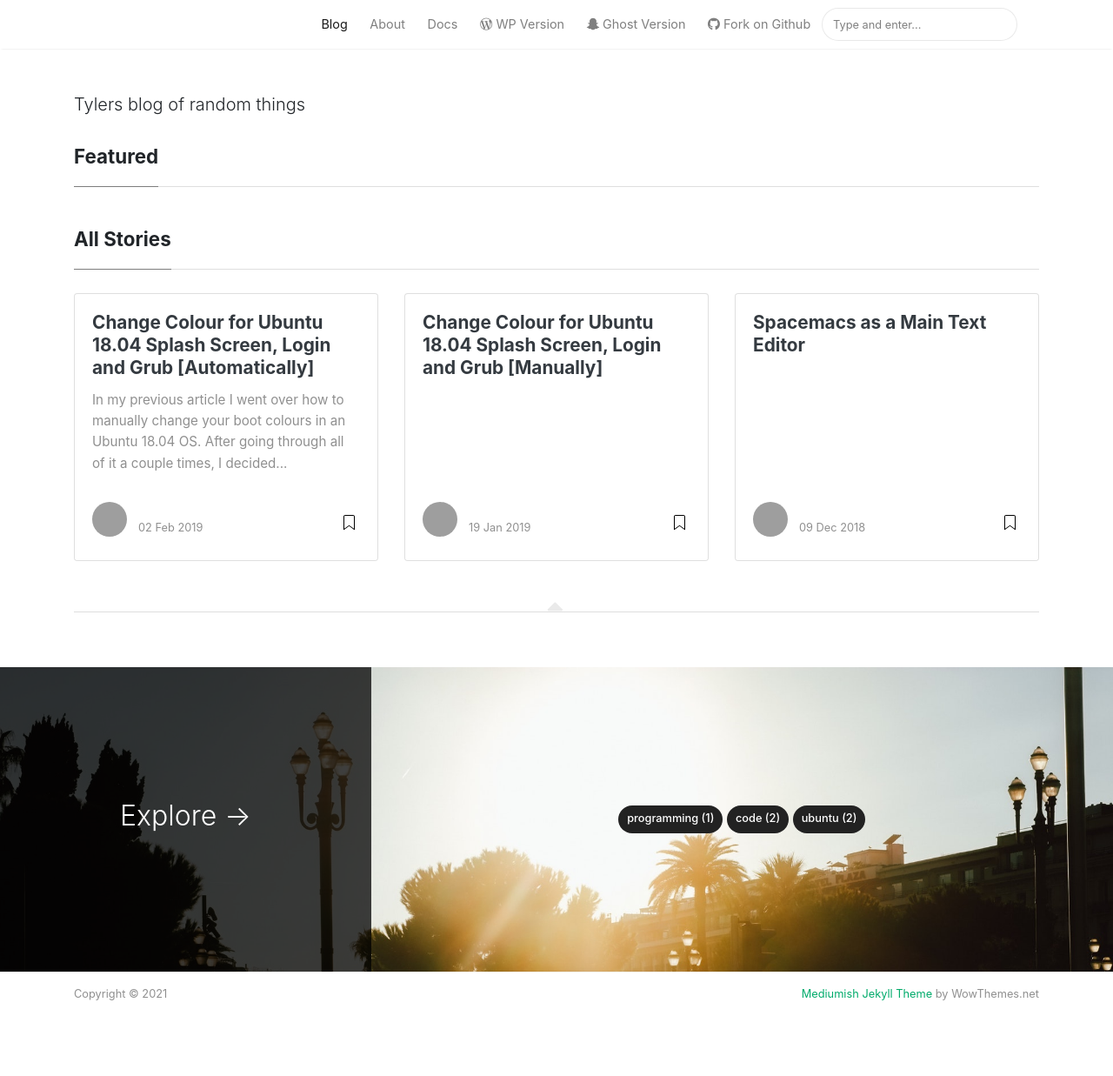
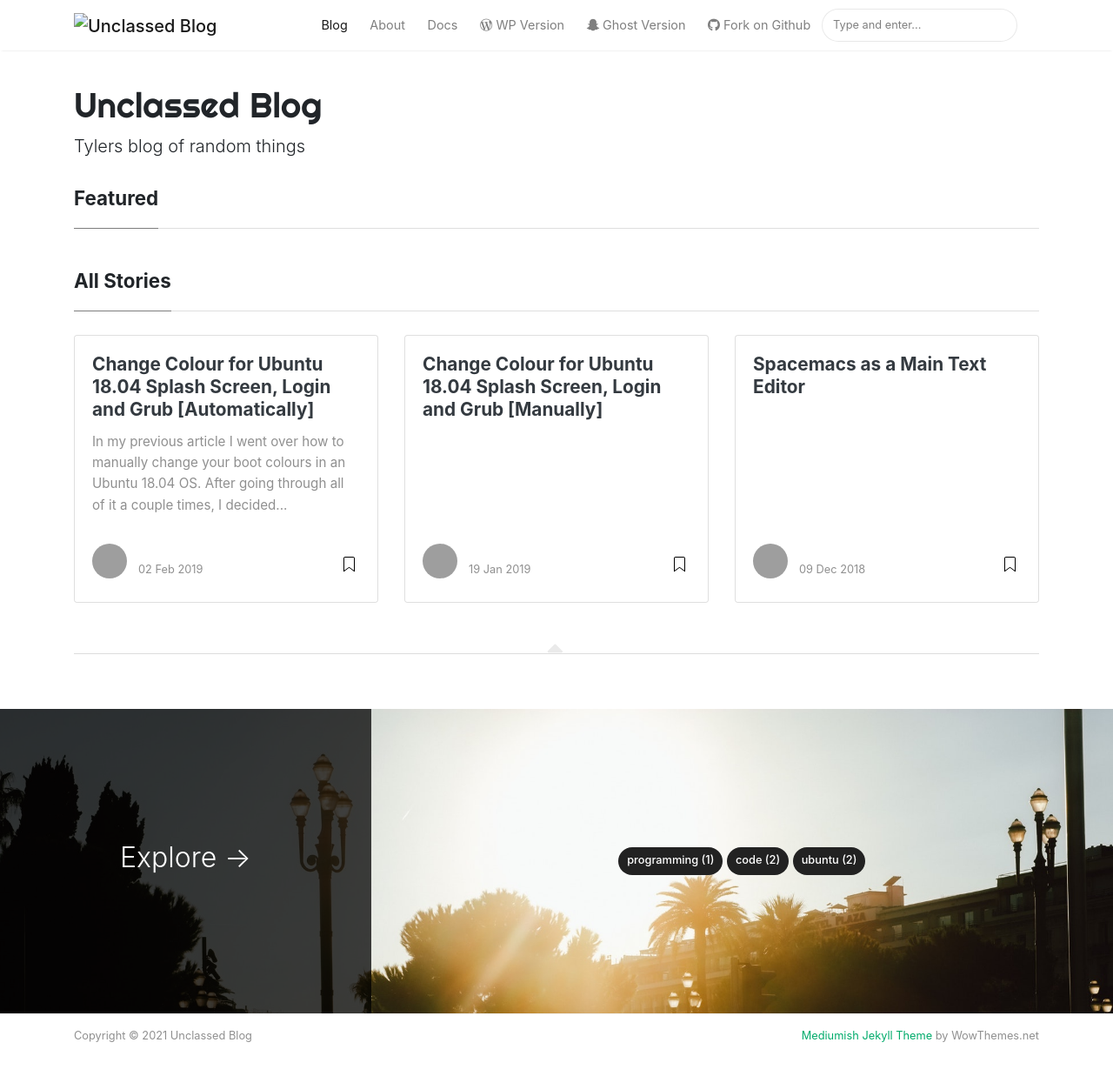
Before and after one commit to UnclassedPenguin/unclassedpenguin.github.io, a Jekyll site: the page built from index.html, in a window 1280 px wide and 1274 px high. Shown: the top 1237 px of the window at 87% size. Built offline with Jekyll 4.4.1, drawn with Linux system fonts in a browser that asks for light colours; nearby versions of some CDN libraries; the list of posts is cut into pages by our own code; grey boxes are pictures that could not be loaded.

Commit message:
changed thing

```diff
--- a/_config.yml
+++ b/_config.yml
@@ -1,6 +1,6 @@
 # Site
-name: ""
-title: "Unclassed Blog"
+name: "Unclassed Blog"
+title: ""
 description: "Tylers blog of random things"
 logo: ''
 favicon: ''
```
